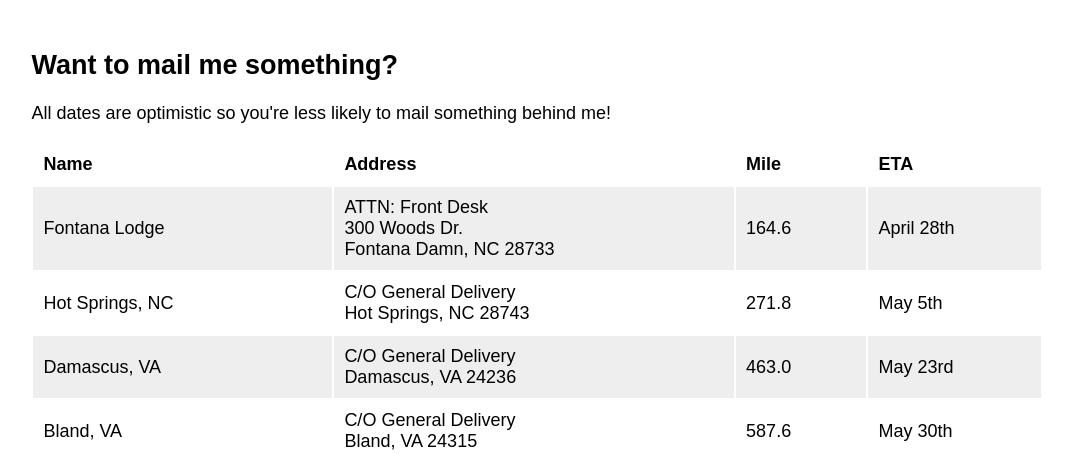
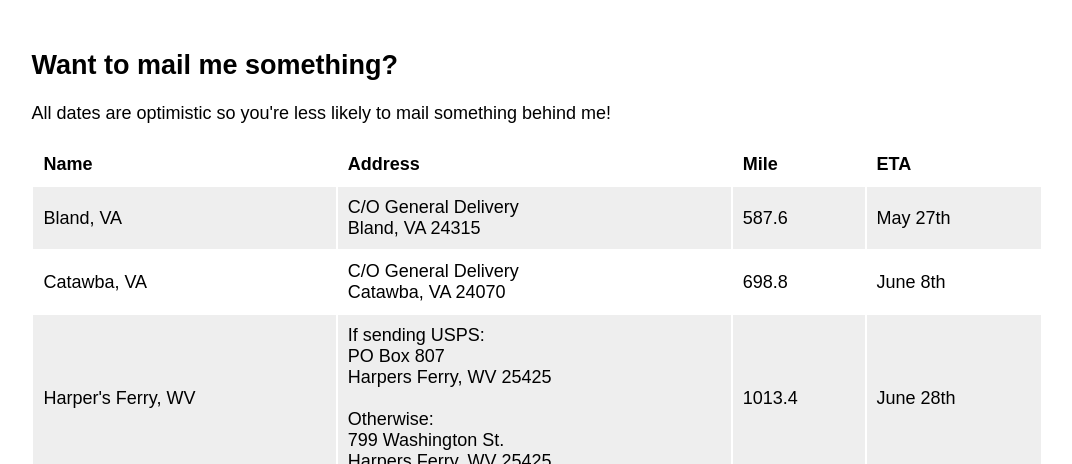
Before and after one commit to margo73465/where-is-margo, a Jekyll site: the page built from mail.html, in a window 1280 px wide, cut to the strip 0-464 px from the top of the page. Shown: the whole strip, without its empty margins (103-1175 px from the left). Built offline with Jekyll 4.4.1, drawn with Linux system fonts in a browser that asks for light colours.

Commit message:
Update mail.html

```diff
--- a/mail.html
+++ b/mail.html
@@ -16,41 +16,13 @@ layout: default
     </thead>
     <tbody>
       <tr>
-        <td>Fontana Lodge</td>
-        <td>
-          ATTN: Front Desk<br/>
-          300 Woods Dr.<br/>
-          Fontana Damn, NC 28733
-        </td>
-        <td>164.6</td>
-        <td>April 28th</td>
-      </tr>
-      <tr>
-        <td>Hot Springs, NC</td>
-        <td>
-          C/O General Delivery<br/>
-          Hot Springs, NC 28743<br/>
-        </td>
-        <td>271.8</td>
-        <td>May 5th</td>
-      </tr>
-      <tr>
-        <td>Damascus, VA</td>
-        <td>
-          C/O General Delivery<br/>
-          Damascus, VA 24236<br/>
-        </td>
-        <td>463.0</td>
-        <td>May 23rd</td>
-      </tr>
-      <tr>
         <td>Bland, VA</td>
         <td>
           C/O General Delivery<br/>
           Bland, VA 24315<br/>
         </td>
         <td>587.6</td>
-        <td>May 30th</td>
+        <td>May 27th</td>
       </tr>
       <tr>
         <td>Catawba, VA</td>
```
